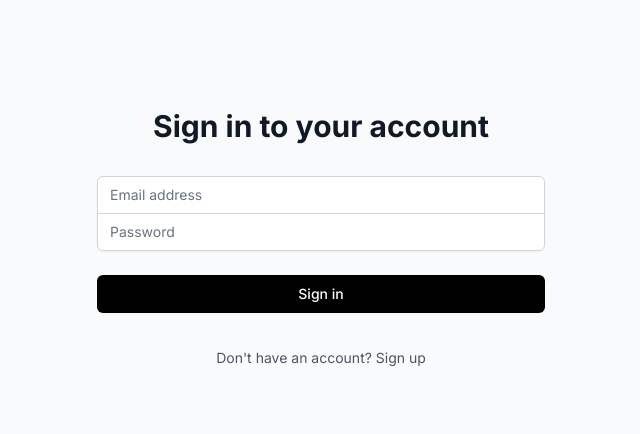
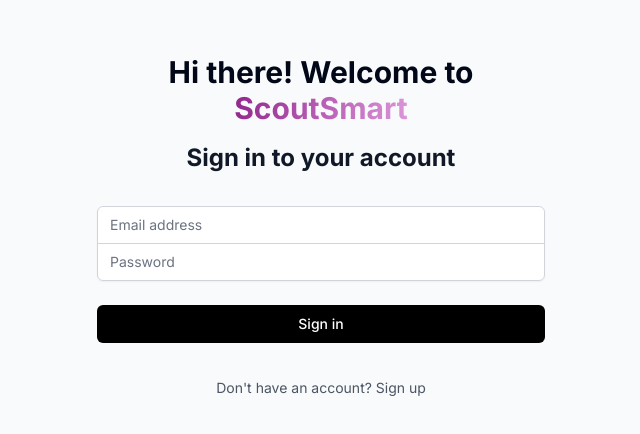
Before and after one commit to amruv/ScoutSmart-Dev, a React (Vite) app: page /auth in a window 1280 px wide. Shown: the part 206-640 px from the top of the page, without its empty margins (319-959 px from the left). Built offline with nearby package versions, Linux system fonts and the light colour scheme.

Commit message:
Add centered title to sign-in page
Adds a centered title "Hi there! Welcome to ScoutSmart" to the sign-in page.  The "ScoutSmart" portion will use the same styling as the `PlayerNameCarousel` component.

```diff
--- a/src/components/PlayerNameCarousel.tsx
+++ b/src/components/PlayerNameCarousel.tsx
@@ -1,4 +1,3 @@
-
 import { useState, useEffect } from "react";
 import { cn } from "@/lib/utils";
 
@@ -44,3 +43,14 @@ export const PlayerNameCarousel = ({ players }: PlayerNameCarouselProps) => {
     </div>
   );
 };
+
+// Export the gradient styles for reuse
+export const gradientTextStyles = {
+  backgroundImage: "linear-gradient(102.3deg, rgba(147,39,143,1) 5.9%, rgba(234,172,232,1) 64%, rgba(246,219,245,1) 89%)",
+  WebkitBackgroundClip: "text",
+  WebkitTextFillColor: "transparent",
+  backgroundClip: "text",
+  backgroundSize: "200% 200%",
+  animation: "gradient-shift 3s ease infinite",
+  whiteSpace: "nowrap"
+} as const;
--- a/src/pages/Auth.tsx
+++ b/src/pages/Auth.tsx
@@ -3,6 +3,7 @@ import { useState } from "react";
 import { Navigate } from "react-router-dom";
 import { useAuth } from "@/contexts/AuthContext";
 import { cn } from "@/lib/utils";
+import { gradientTextStyles } from "@/components/PlayerNameCarousel";
 
 const Auth = () => {
   const { signIn, signUp, error, user } = useAuth();
@@ -27,8 +28,12 @@ const Auth = () => {
   return (
     <div className="min-h-screen flex items-center justify-center bg-gray-50 py-12 px-4 sm:px-6 lg:px-8">
       <div className="max-w-md w-full space-y-8">
-        <div>
-          <h2 className="mt-6 text-center text-3xl font-extrabold text-gray-900">
+        <div className="text-center space-y-4">
+          <h1 className="text-3xl font-bold">
+            Hi there! Welcome to{" "}
+            <span style={gradientTextStyles}>ScoutSmart</span>
+          </h1>
+          <h2 className="text-2xl font-extrabold text-gray-900">
             {isLogin ? "Sign in to your account" : "Create your account"}
           </h2>
         </div>
```
